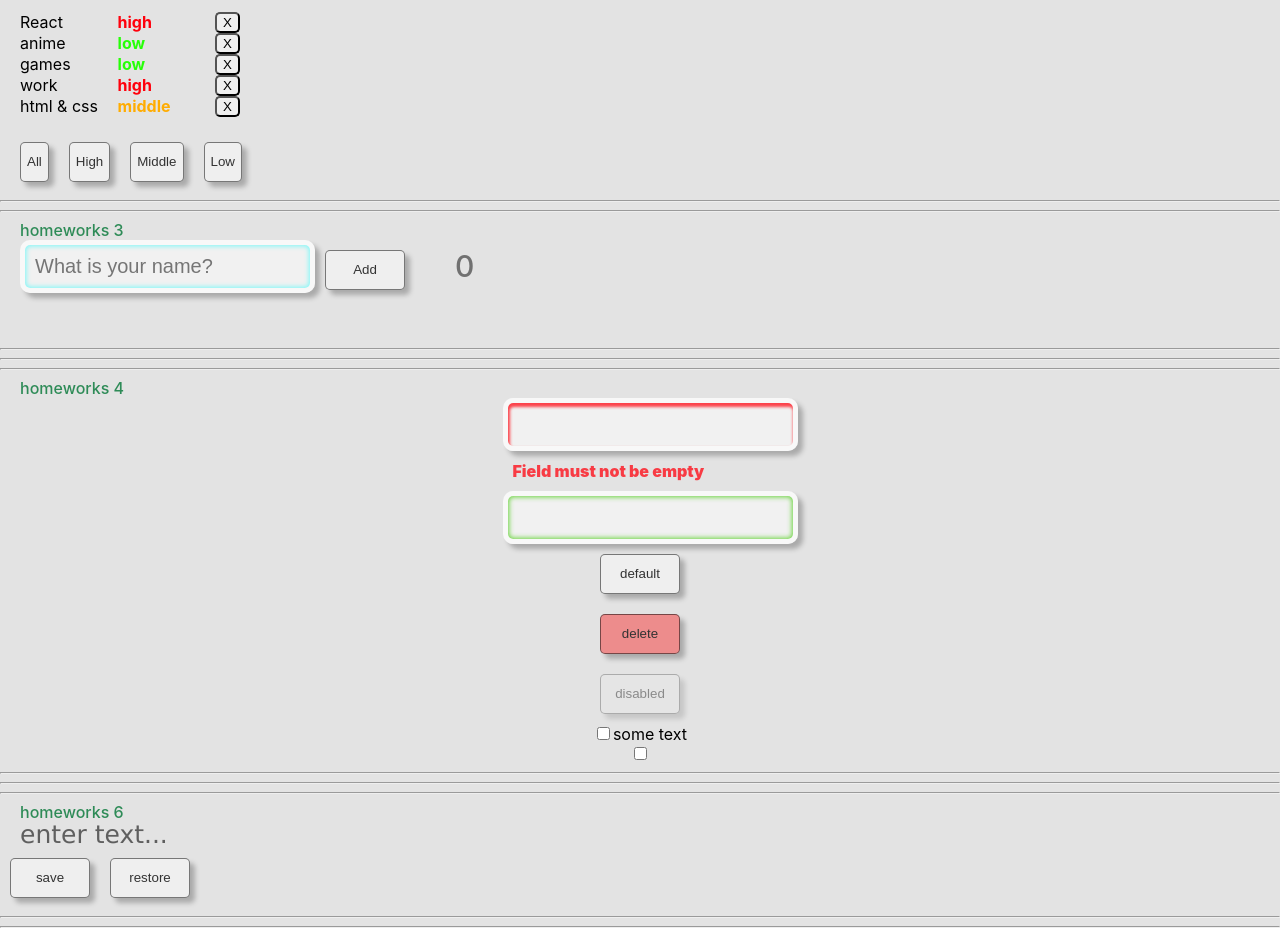
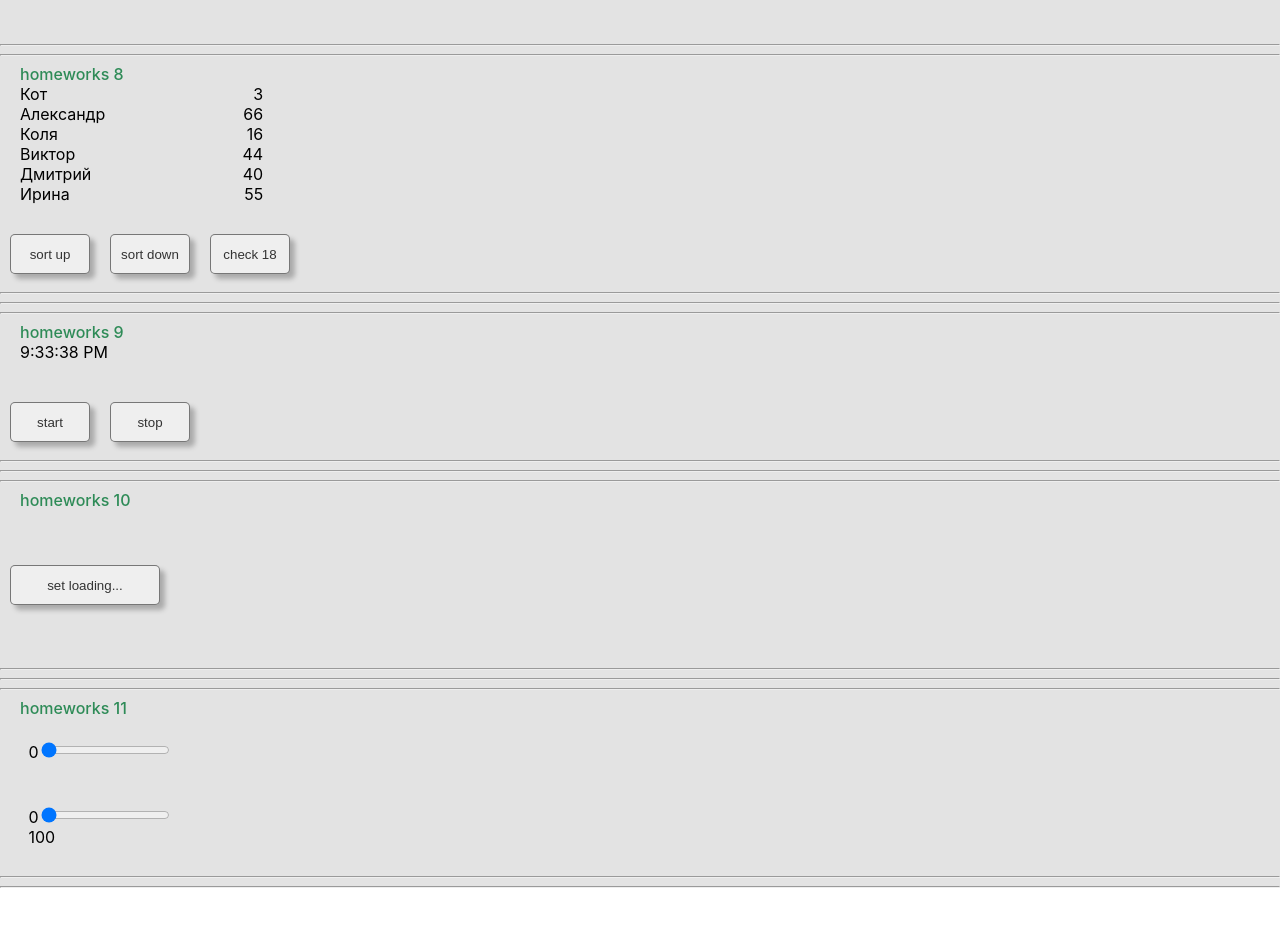
Before and after one commit to Metaloziz/homeworks-my, a React (Create React App) app: page /#/ in a window 1280 px wide. Shown: the part 284-1220 px from the top of the page. After the commit the page ends 1180 px from the top, so only its background shows below. Built offline with nearby package versions, Linux system fonts and the light colour scheme.

Commit message:
11_first_try_didn't

```diff
--- a/package.json
+++ b/package.json
@@ -14,6 +14,7 @@
     "@types/react-redux": "^7.1.21",
     "@types/react-router-dom": "^5.3.2",
     "@types/uuid": "^8.3.3",
+    "nouislider": "^15.5.0",
     "react": "^17.0.2",
     "react-dom": "^17.0.2",
     "react-redux": "^7.2.6",
--- /dev/null
+++ b/src/p2-homeworks/h11/HW11.module.css
@@ -0,0 +1,16 @@
+.title {
+    margin-left: 20px;
+    color: seagreen;
+    font-weight: 500;
+}
+
+.body {
+    display: flex;
+    flex-direction: column;
+    justify-content: space-around;
+    align-items: center;
+    min-height: 50px;
+    width: 200px;
+    /*align-items: center;*/
+    height: 150px;
+}
--- a/src/p2-homeworks/h11/HW11.tsx
+++ b/src/p2-homeworks/h11/HW11.tsx
@@ -1,6 +1,7 @@
 import React, {useState} from 'react'
 import SuperRange from './common/c7-SuperRange/SuperRange'
 import SuperDoubleRange from './common/c8-SuperDoubleRange/SuperDoubleRange'
+import s from './HW11.module.css'
 
 function HW11() {
     const [value1, setValue1] = useState(0)
@@ -9,22 +10,24 @@ function HW11() {
     return (
         <div>
             <hr/>
-            homeworks 11
+            <span className={s.title}>homeworks 11</span>
 
             {/*should work (должно работать)*/}
+            <div className={s.body}>
                 <div>
                     <span>{value1}</span>
-                <SuperRange
+                    <SuperRange value={value1} onChangeRange={setValue1}
                         // сделать так чтоб value1 изменялось
                     />
                 </div>
 
                 <div>
                     <span>{value1}</span>
-                <SuperDoubleRange
+                    <SuperDoubleRange value={[value1, value2]}
                         // сделать так чтоб value1 и value2 изменялось
                     />
-                <span>{value2}</span>
+                    <div><span>{value2}</span></div>
+                </div>
             </div>
 
             <hr/>
--- a/src/p2-homeworks/h11/common/c8-SuperDoubleRange/SuperDoubleRange.tsx
+++ b/src/p2-homeworks/h11/common/c8-SuperDoubleRange/SuperDoubleRange.tsx
@@ -1,8 +1,9 @@
 import React from 'react'
+// import noUiSlider from 'nouislider';
 
 type SuperDoubleRangePropsType = {
     onChangeRange?: (value: [number, number]) => void
-    value?: [number, number]
+    value: [number, number]
     // min, max, step, disable, ...
 }
 
@@ -14,9 +15,31 @@ const SuperDoubleRange: React.FC<SuperDoubleRangePropsType> = (
 ) => {
     // сделать самому, можно подключать библиотеки
 
+    // let slider
+    //
+    // slider = document.getElementById('slider');
+    // if (slider) {
+    //     noUiSlider.create(slider, {
+    //         start: [20, 80],
+    //         connect: true,
+    //         range: {
+    //             'min': 0,
+    //             'max': 100
+    //         }
+    //     });
+    // }
+
+
     return (
         <>
-            DoubleRange
+            {/*<div id="slider"/>*/}
+            <input
+                type={'range'}
+                min={0}
+                max={100}
+                value={value[0]}
+
+            />
         </>
     )
 }
--- a/src/p2-homeworks/h3/Greeting.tsx
+++ b/src/p2-homeworks/h3/Greeting.tsx
@@ -15,6 +15,8 @@ type GreetingPropsType = {
 const Greeting: React.FC<GreetingPropsType> = (
     {name, setNameCallback, addUser, error, totalUsers} // деструктуризация пропсов
 ) => {
+
+    // eslint-disable-next-line @typescript-eslint/no-unused-vars
     const inputClass = `${s.inputNotError} ${error ? s.inputError : ''}`  // need to fix with (?:) ++
 
     return (
--- a/src/p2-homeworks/h5/RoutesIgnat.tsx
+++ b/src/p2-homeworks/h5/RoutesIgnat.tsx
@@ -15,7 +15,7 @@ function RoutesIgnat() {
     return (
         <div>
             <Routes>
-                <Route path={'/'} element={<PreJunior/>}/>
+                <Route path={'/'} element={<Junior/>}/>
                 <Route path={PATH.PRE_JUNIOR} element={<PreJunior/>}/>
                 <Route path={PATH.JUNIOR} element={<Junior/>}/>
                 <Route path={PATH.JUNIOR_PLUS} element={<JuniorPlus/>}/>
--- a/src/p2-homeworks/h5/pages/Junior.tsx
+++ b/src/p2-homeworks/h5/pages/Junior.tsx
@@ -3,6 +3,7 @@ import HW7 from "../../h7/HW7";
 import HW8 from "../../h8/HW8";
 import HW9 from "../../h9/HW9";
 import HW10 from "../../h10/HW10";
+import HW11 from "../../h11/HW11";
 
 function Junior() {
     return (
@@ -11,7 +12,7 @@ function Junior() {
             <HW8/>
             <HW9/>
             <HW10/>
-            {/*<HW11/>*/}
+            <HW11/>
         </div>
     )
 }
--- a/src/p2-homeworks/h6/localStorage/localStorage.ts
+++ b/src/p2-homeworks/h6/localStorage/localStorage.ts
@@ -24,4 +24,5 @@ type StateType = {
 saveState<StateType>('test', {x: 'A', y: 1})
 
 // получем в переменную state объект из ячейки 'test' или дэфолтный объект если ячейка пуста
+// eslint-disable-next-line @typescript-eslint/no-unused-vars
 const state: StateType = restoreState<StateType>('test', {x: '', y: 0})
--- a/src/p2-homeworks/h9/Clock.tsx
+++ b/src/p2-homeworks/h9/Clock.tsx
@@ -53,7 +53,6 @@ function Clock() {
                 <SuperButton onClick={start}>start</SuperButton>
                 <SuperButton onClick={stop}>stop</SuperButton>
             </div>
-
         </div>
     )
 }
```
Also changed, not shown: 1 other file (tests, documents, lock files or other folders). Lines whose indentation alone changed are shown as unchanged.
